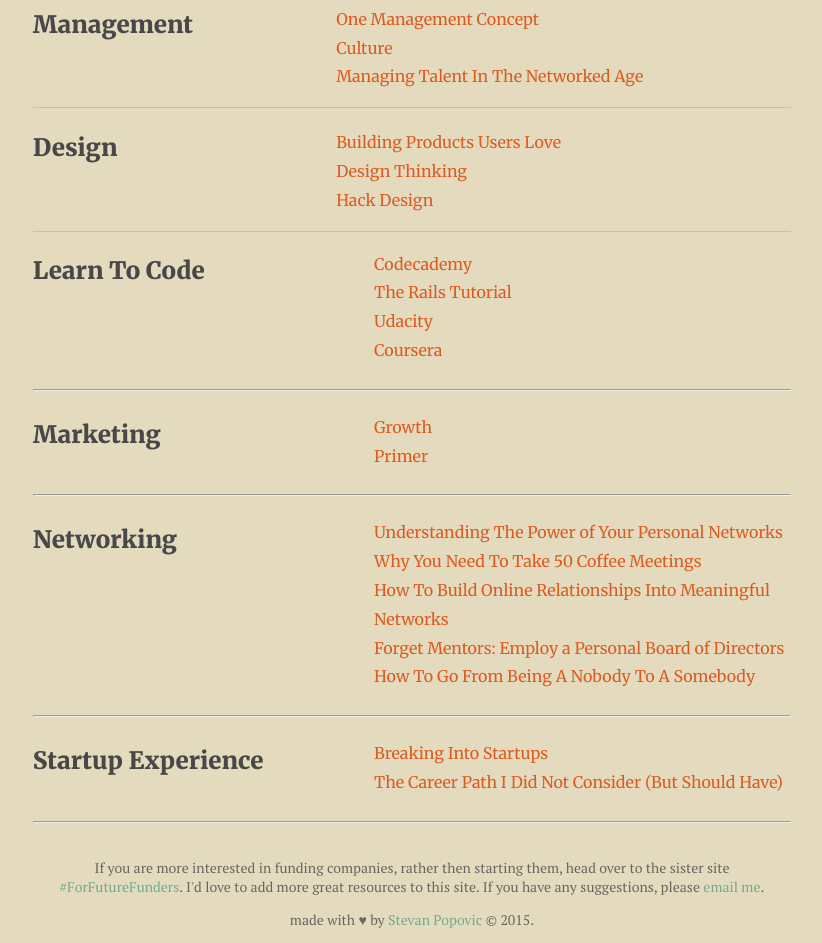
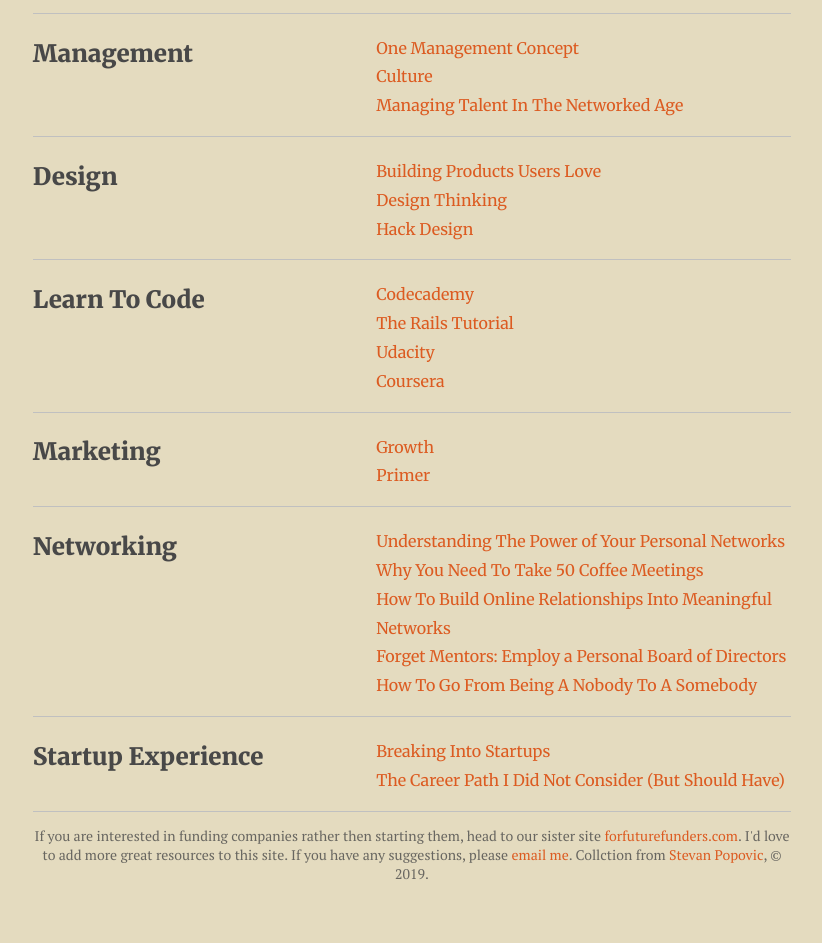
Before and after one commit to stevanpopo/for-future-founders, a plain HTML site: page index.html in a window 1280 px wide. Shown: the part 1064-2007 px from the top of the page, without its empty margins (228-1050 px from the left). After the commit the page ends 1961 px from the top, so only its background shows below. Drawn offline with nearby package versions, Linux system fonts and the light colour scheme.

Commit message:
finish sections. cleanup css

```diff
--- a/index.html
+++ b/index.html
@@ -102,65 +102,41 @@
 					<li><a href="https://hackdesign.org">Hack Design</a></li>
 				</ul>
 			</section>
-			<div class="row">
-				<div class="col left">
+			<section>
 				<h2>Learn To Code</h2>
-				</div>
-				<div class="col right">
 				<ul>
 					<li><a href="http://www.codecademy.com/">Codecademy</a></li>
 					<li><a href="https://www.railstutorial.org/">The Rails Tutorial</a></li>
 					<li><a href="https://www.udacity.com/">Udacity</a></li>
 					<li><a href="https://www.coursera.org/">Coursera</a></li>
 				</ul>
-				</div>
-			</div>
-			<hr>
-			<div class="row">
-				<div class="col left">
+			</section>
+			<section>
 				<h2>Marketing</h2>
-				</div>
-				<div class="col right">
 				<ul>
 					<li><a href="http://startupclass.samaltman.com/courses/lec06/">Growth</a></li>
 					<li><a href="https://www.yourprimer.com/">Primer</a></li>
-
 				</ul>
-				</div>
-			</div>
-			<hr>
-						<div class="row">
-				<div class="col left">
+			</section>
+			<section>
 				<h2>Networking</h2>
-				</div>
-				<div class="col right">
 				<ul>
 					<li><a href="http://www.bothsidesofthetable.com/2014/03/23/understanding-the-power-of-your-human-networks/">Understanding The Power of Your Personal Networks</a></li>
 					<li><a href="http://www.bothsidesofthetable.com/2011/08/15/why-you-need-to-take-50-coffee-meetings/">Why You Need To Take 50 Coffee Meetings</a></li>
 					<li><a href="http://www.bothsidesofthetable.com/2015/01/24/how-to-build-online-relationships-into-meaningful-networks/">How To Build Online Relationships Into Meaningful Networks</a></li>
 					<li><a href="https://hbr.org/2010/10/forget-mentors-employ-a-person">Forget Mentors: Employ a Personal Board of Directors</a></li>
 					<li><a href="http://calacanis.com/2015/01/12/how-to-go-from-a-nobody-to-a-somebody/">How To Go From Being A Nobody To A Somebody</a></li>
-
 				</ul>
-				</div>
-			</div>
-			<hr>
-			<div class="row">
-				<div class="col left">
+			</section>
+			<section>
 					<h2>Startup Experience</h2>
-				</div>
-				<div class="col right">
 					<ul>
 						<li><a href="https://medium.com/@rubenharris/breaking-into-startups-cc092432305a">Breaking Into Startups</a></li>
 						<li><a href="https://www.themuse.com/advice/the-career-path-i-didnt-consider-but-should-have">The Career Path I Did Not Consider (But Should Have)</a></li>
-
 					</ul>
-				</div>
-			</div>
-			<hr>
+			</section>
 			<footer>
-				<p>If you are more interested in funding companies, rather then starting them, head over to the sister site <a href="http://www.forfuturefunders.com/?utm_source=forfuturefounders">#ForFutureFunders</a>. I'd love to add more great resources to this site. If you have any suggestions, please <a href="mailto:hello@stevanpopovic.com?subject=Additional resource suggestion For Future Founders">email me</a>.</p>
-				<p>made with &#9829; by <a href="http://stevanpopovic.com/?utm_source=forfuturefounders">Stevan Popovic</a> &copy; 2015.</p>
+				<p>If you are interested in funding companies rather then starting them, head to our sister site <a href="http://www.forfuturefunders.com/?utm_source=forfuturefounders">forfuturefunders.com</a>. I'd love to add more great resources to this site. If you have any suggestions, please <a href="mailto:hello@stevanpopovic.com?subject=Additional resource suggestion For Future Founders">email me</a>. Collction from <a href="http://stevanpopovic.com/?utm_source=forfuturefounders">Stevan Popovic</a>, &copy; 2019.</p>
 			</footer>
 		</div>
 	</body>
--- a/style.css
+++ b/style.css
@@ -18,12 +18,6 @@ section {
 
 ul {
 	list-style: none;
-	margin-left: 0;
-	padding-left: 0;
-}
-
-ul:first-child {
-	margin-top: 14px;
 }
 
 footer {
@@ -32,83 +26,24 @@ footer {
 
 a {
 	text-decoration: none;
-	/*color: rgb(78, 177, 186);*/
 	color: rgb(220,91,33);
 }
 
-a:hover {
-	/*color: rgba(78, 177, 186, 0.7);*/
+a:hover, a:visited {
 	color: rgba(220,91,33,0.7);
 }
-
-/*
-a:active {
-	color: rgba(220,91,33,0.7);
-}
-*/
-a:visited {
-	color: rgba(220,91,33,0.8);
-}
-
 
 em > a {
 	color: rgba(72,72,72,0.9);
 }
 
-em > a:hover {
+em > a:hover, em > a:visited {
 	color: rgba(72,72,72,0.6);
 }
-
-em > a:visited {
-	color: rgba(72,72,72,0.9);
-}
-
-p > a {
-	/*color: rgba(72,72,72,0.8);*/
-	/*font-weight: bold;*/
-	color: rgba(112,171,143,1);
-}
-
-p > a:hover {
-	/*color: rgba(72,72,72,0.6);*/
-	color: rgba(112,171,143, 0.8);
-}
-
-p > a:visited {
-	/*color: rgba(72,72,72,0.6);*/
-	color: rgba(112,171,143, 0.8);
-}
-
-/* #tweet {
-	float: right;
-	margin-top: 10px;
-} */
-
-/* Layout */
 
 .container {
 	max-width: 60%;
 	margin: auto;
-}
-
-.col {
-	float: left;
-}
-
-.left {
-	width: 45%;
-}
-
-.right {
-	width: 55%;
-}
-
-.row {
-	overflow: hidden;
-}
-
-footer {
-	margin-top: 35px;
 }
 
 /* typography */
```
Lines whose indentation alone changed are shown as unchanged.
